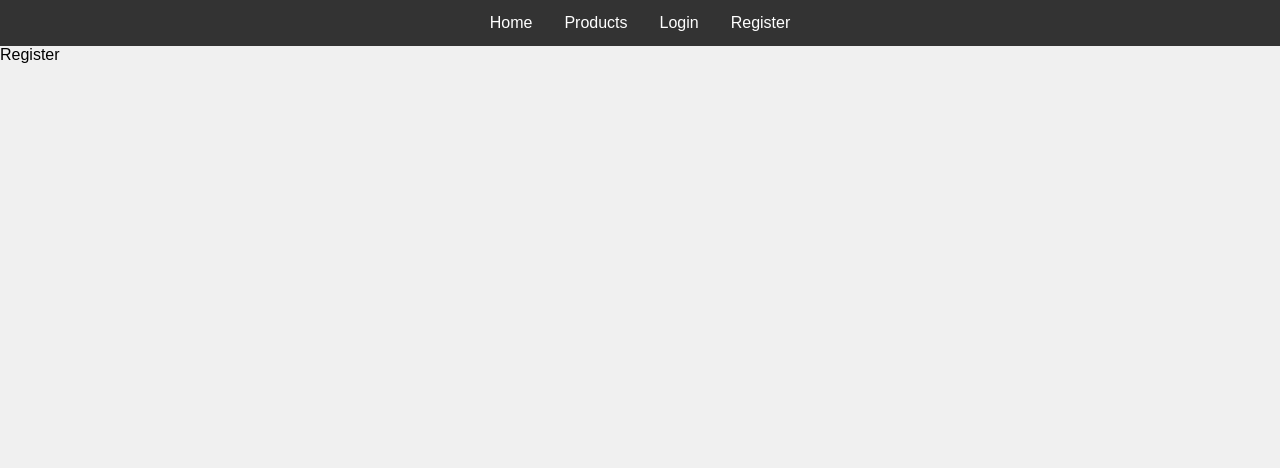
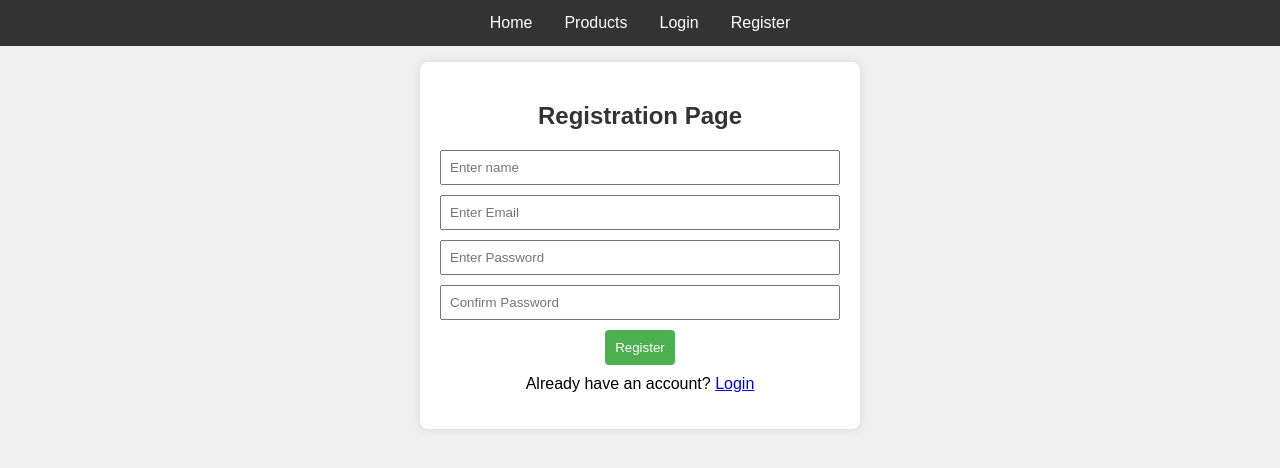
Before and after one commit to alexangria1992/auth_app_phegon_modified, a React (Create React App) app in the folder frontend/: page /register in a window 1280 px wide. Shown: the top 468 px of the page. Built offline with nearby package versions, Linux system fonts and the light colour scheme.

Commit message:
successful student registration on backend

```diff
--- a/frontend/src/components/auth/Register.jsx
+++ b/frontend/src/components/auth/Register.jsx
@@ -1,7 +1,84 @@
-import React from "react";
+import React, { useState } from "react";
+import { Link, useNavigate } from "react-router-dom";
+import axios from "axios";
+const Register = () => {
+  const navigate = useNavigate();
 
-const Register = () => {
-  return <div>Register</div>;
+  const [formData, setFormData] = useState({
+    name: "",
+    email: "",
+    password: "",
+    confPassword: "",
+  });
+
+  const handleSubmit = async (e) => {
+    e.preventDefault();
+    try {
+      const response = await axios.post(
+        "http://localhost:5500/registerstudent",
+        formData
+      );
+      console.log("Registration successful");
+      navigate("/login");
+    } catch (error) {
+      console.log("registration Failed" + error);
+    }
+  };
+
+  const handleChange = (e) => {
+    const { name, value } = e.target;
+    setFormData((prevData) => ({
+      ...prevData,
+      [name]: value,
+    }));
+  };
+  return (
+    <div className="registration-container">
+      <h2>Registration Page</h2>
+      <form onSubmit={handleSubmit}>
+        <input
+          type="text"
+          name="name"
+          value={formData.name}
+          onChange={handleChange}
+          required
+          placeholder="Enter name"
+        />{" "}
+        <br />
+        <input
+          type="email"
+          name="email"
+          value={formData.email}
+          onChange={handleChange}
+          required
+          placeholder="Enter Email"
+        />{" "}
+        <br />
+        <input
+          type="password"
+          name="password"
+          value={formData.password}
+          onChange={handleChange}
+          required
+          placeholder="Enter Password"
+        />{" "}
+        <br />
+        <input
+          type="password"
+          name="confPassword"
+          value={formData.confPassword}
+          onChange={handleChange}
+          required
+          placeholder="Confirm Password"
+        />{" "}
+        <br />
+        <button type="submit">Register</button>
+      </form>
+      <p>
+        Already have an account? <Link to="/login">Login</Link>
+      </p>
+    </div>
+  );
 };
 
 export default Register;
```
